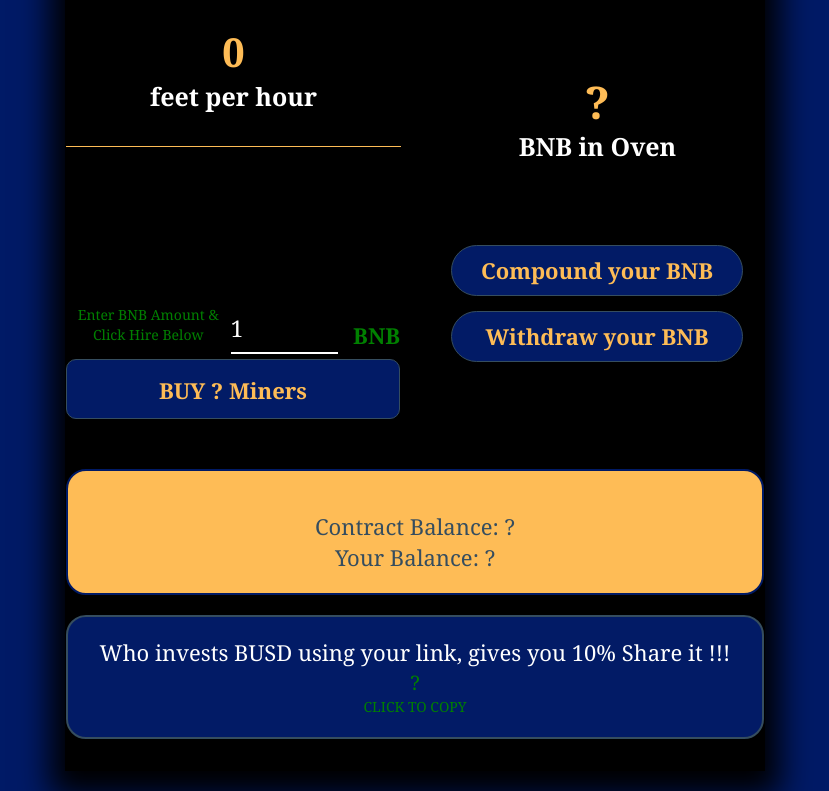
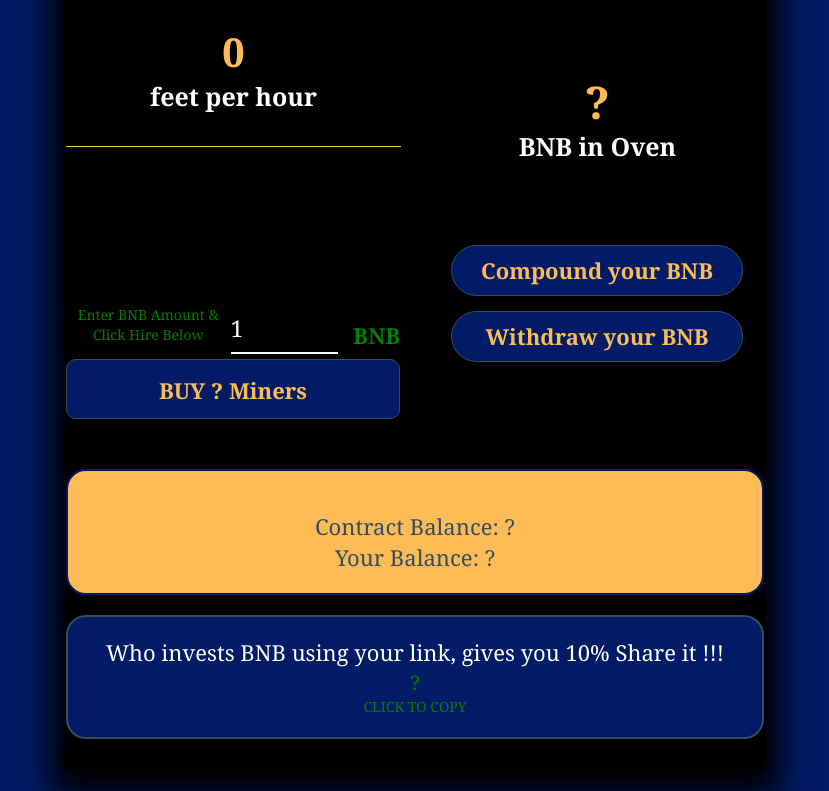
Before and after one commit to jokersoft64/yo, a plain HTML site: page index.html in a window 1280 px wide. Shown: the part 116-907 px from the top of the page, without its empty margins (225-1054 px from the left). Drawn offline with nearby package versions, Linux system fonts and the light colour scheme.

Commit message:
Update index.html

```diff
--- a/index.html
+++ b/index.html
@@ -144,7 +144,7 @@ Miners</a> </div>
 </div>
 </div>
 <div class="ref">
-<p class="pRef"> Who invests BUSD using your link, gives you 10% Share it !!! </p>
+<p class="pRef"> Who invests BNB using your link, gives you 10% Share it !!! </p>
 <div style="cursor: pointer;" id="playerreflink">?</div>
 CLICK TO COPY </div>
 </div>
```
